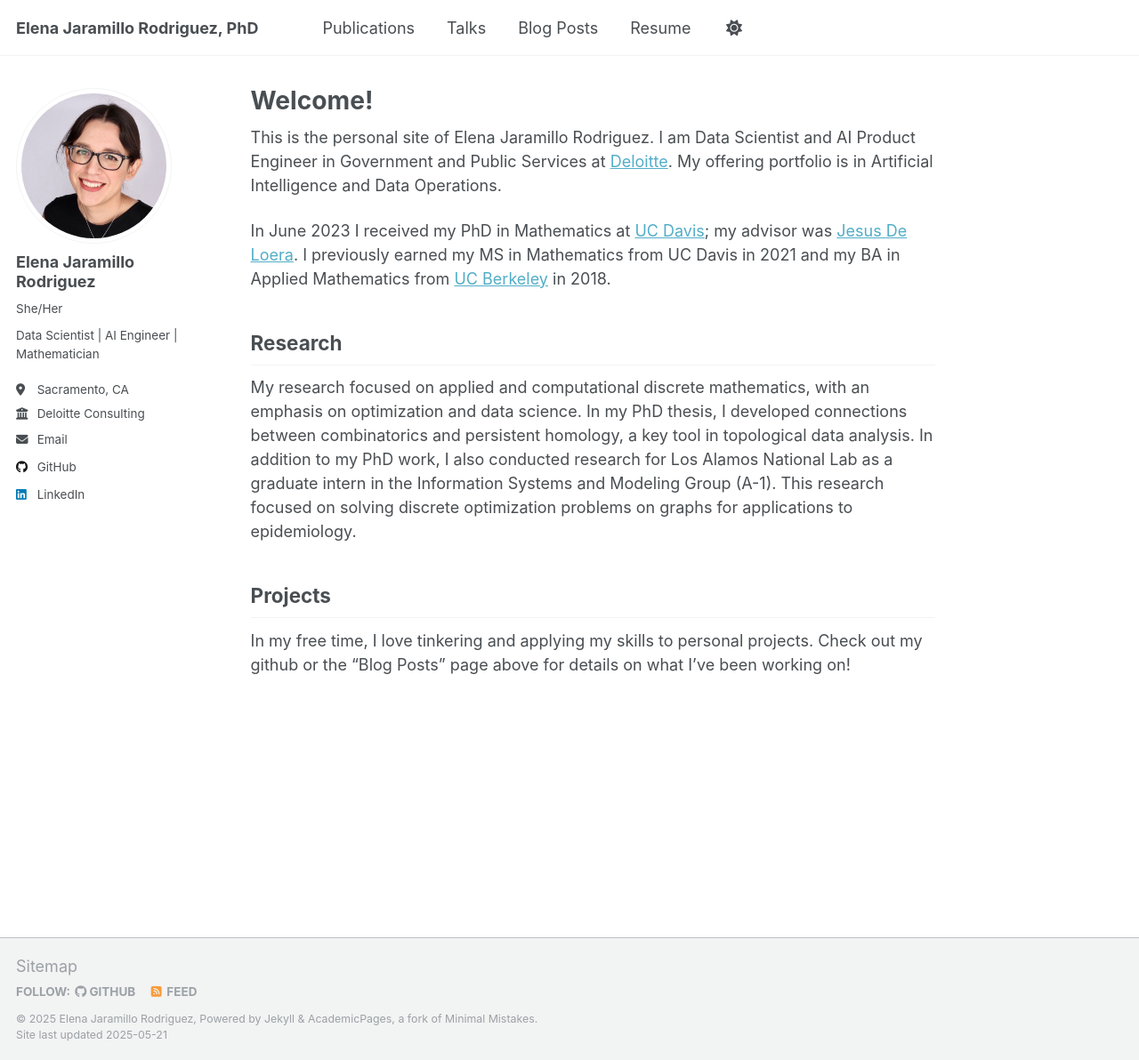
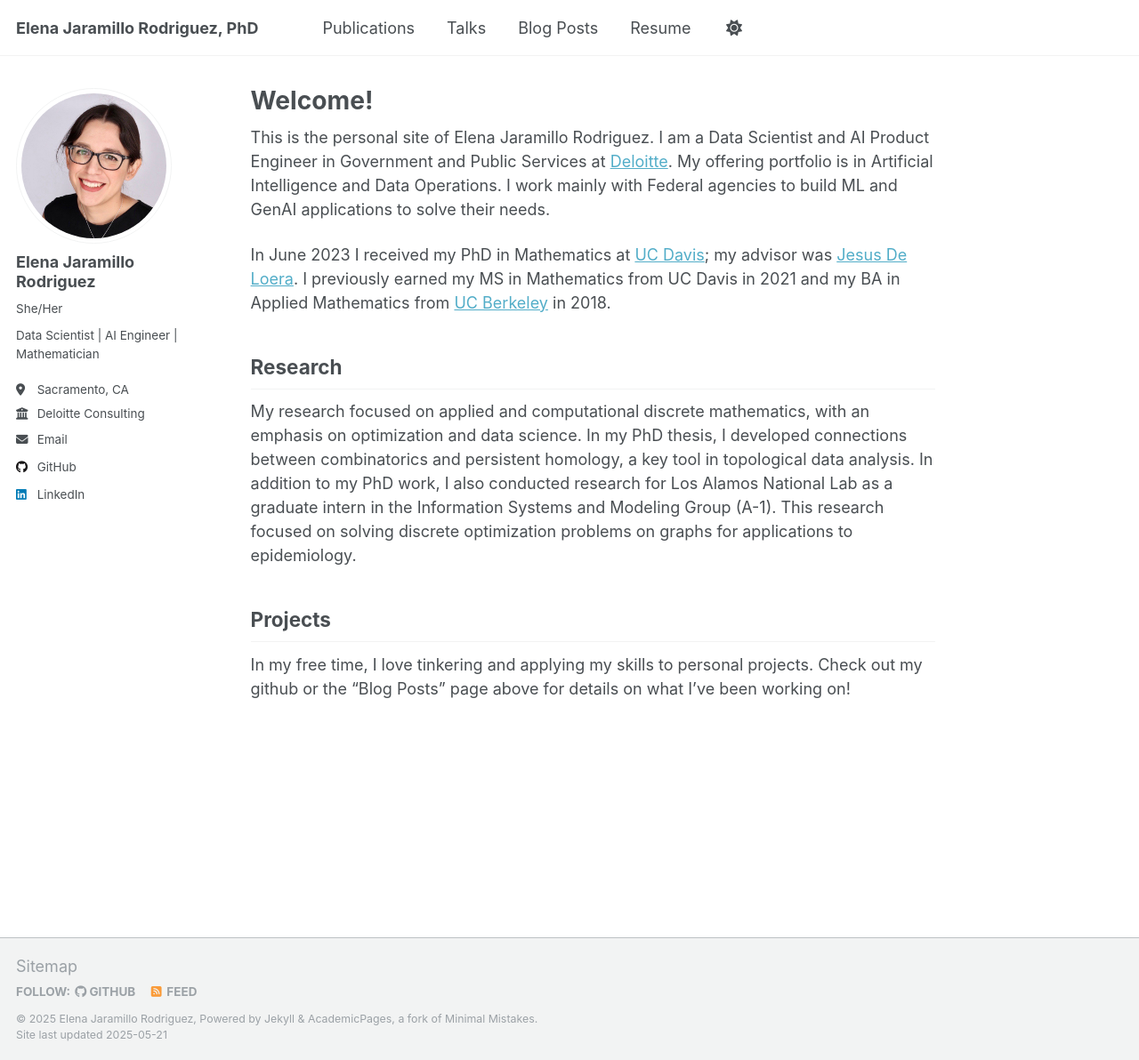
Before and after one commit to elenabeat/elena.github.io, a Jekyll site: the page built from _pages/about.md, in a window 1280 px wide and 1192 px high. Shown: the whole window at 89% size. Built offline with Jekyll 4.4.1, drawn with Linux system fonts in a browser that asks for light colours.

Commit message:
update about text

```diff
--- a/_pages/about.md
+++ b/_pages/about.md
@@ -8,7 +8,7 @@ redirect_from:
 ---
 
 This is the personal site of Elena Jaramillo Rodriguez.
-I am Data Scientist and AI Product Engineer in Government and Public Services at [Deloitte](https://www2.deloitte.com/us/en.html). My offering portfolio is in Artificial Intelligence and Data Operations.
+I am a Data Scientist and AI Product Engineer in Government and Public Services at [Deloitte](https://www2.deloitte.com/us/en.html). My offering portfolio is in Artificial Intelligence and Data Operations. I work mainly with Federal agencies to build ML and GenAI applications to solve their needs.
 
 In June 2023 I received my PhD in Mathematics at [UC Davis](https://www.math.ucdavis.edu/ "UCD Math"); my advisor was [Jesus De Loera](https://www.math.ucdavis.edu/~deloera/ "Jesus De Loera").
 I previously earned my MS in Mathematics from UC Davis in 2021 and my BA in Applied Mathematics from [UC Berkeley](https://math.berkeley.edu/ "UCB Math") in 2018.
```
